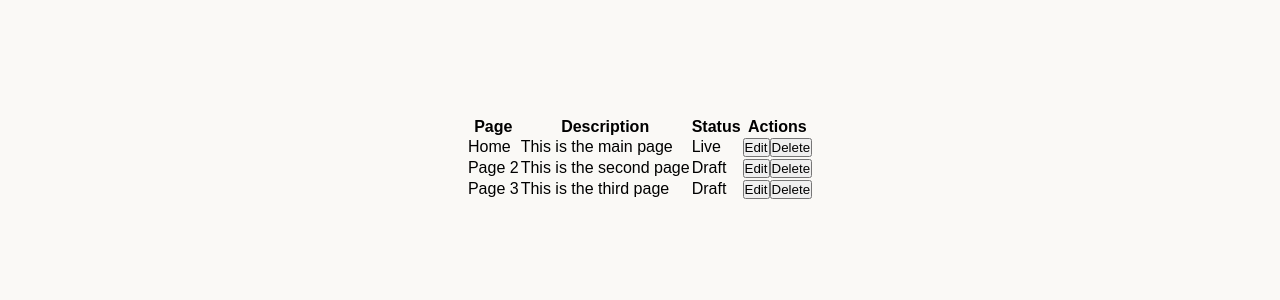
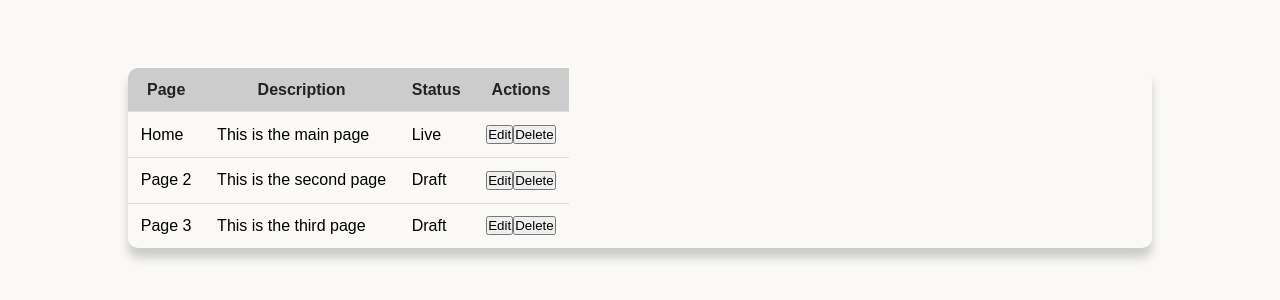
Before and after one commit to Ayodhya-98/React_crud, a React (Create React App) app: page / in a window 1280 px wide. Shown: the part 242-542 px from the top of the page. Built offline with nearby package versions, Linux system fonts and the light colour scheme.

Commit message:
edit  react project

```diff
--- a/src/components/Table.css
+++ b/src/components/Table.css
@@ -0,0 +1,34 @@
+.table-wrapper{
+    width:100%;
+}
+
+.table{
+    display:block;
+    overflow:hidden;
+    table-layout:auto;
+    border-collapse:collapse;
+    box-shadow:0px 10px 10px #ccc;
+    border-radius:10px;
+    white-space:nowrap;
+    width:100em;
+    max-width:80%;
+    margin:auto;
+    overflow-x:auto;
+}
+
+.table thead{
+    background-color: #ccc;
+    color:#222;
+
+}
+
+.table th,
+.table td{
+    padding:0.8rem;
+}
+
+.table td{
+    border-top:0.5px solid #ddd;
+    overflow:hidden;
+    text-overflow:ellipsis;
+}
```
